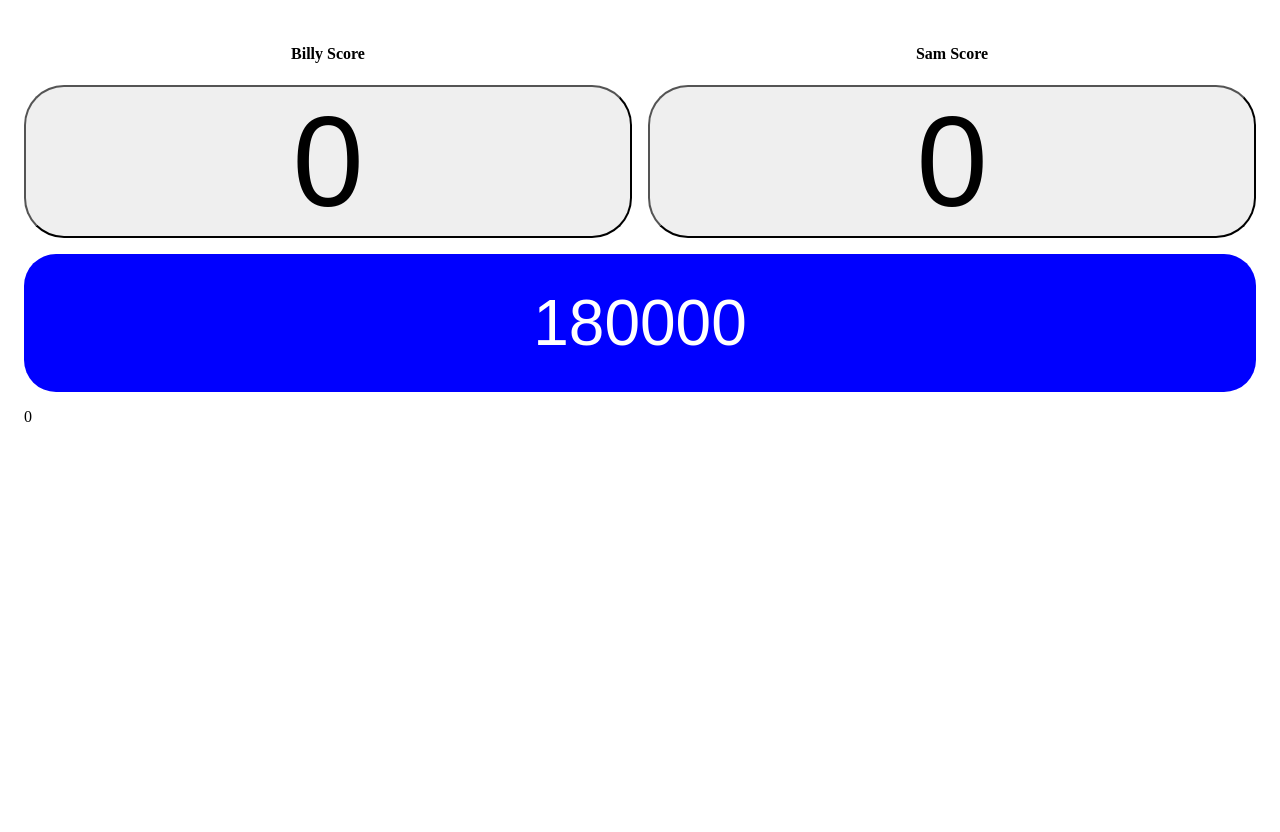
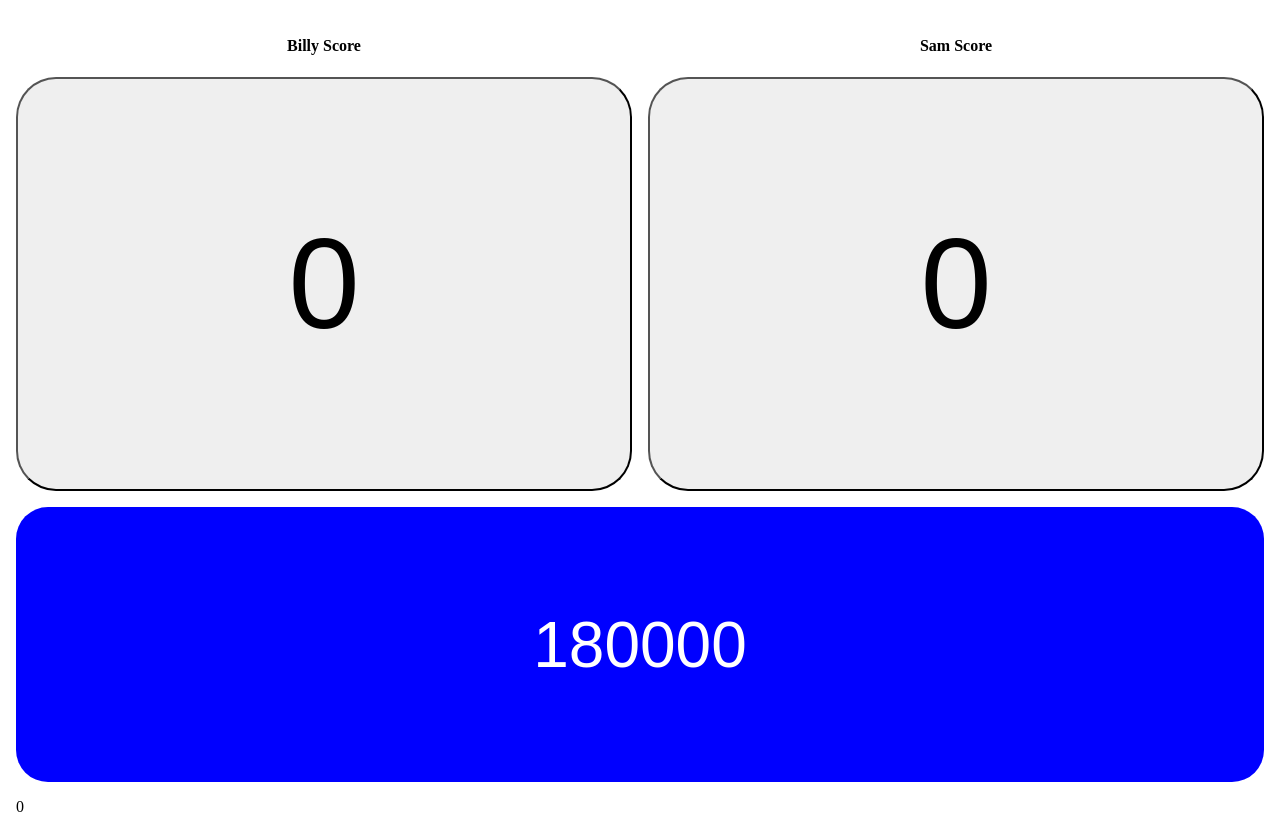
Before and after one commit to mrfett/angular-rxjs-scorekeeper, an Angular app: page / in a window 1280 px wide. Before the commit the page ends 800 px from the top, so only its background shows below. Built offline with nearby package versions, Linux system fonts and the light colour scheme.

Commit message:
updated styles to layout better on different sized screens

```diff
--- a/src/app/bout.ts
+++ b/src/app/bout.ts
@@ -1,6 +1,7 @@
 import { Fencer } from "./fencer";
 
 export class Bout {
+  weapon: string = "foil";
   timeLeft: number = 3 * 60 * 1000;
   status: string = "paused";
   fencerA: Fencer = new Fencer();
--- a/src/app/bout/bout.component.css
+++ b/src/app/bout/bout.component.css
@@ -15,18 +15,18 @@
   color: white;
   border-radius: clamp(0.5rem, 4vmin, 8rem);
   font-size: clamp(1rem, 10vmin, 4rem);
-  flex-basis: 25%;
-  flex-grow: 1;
-  flex-shrink: 1;
 }
 .button.active {
   background-color: green;
 }
 
 .fencers {
+  flex-basis: 50%;
+  flex-grow: 1;
   display: flex;
   flex-direction: row;
   align-items: stretch;
+  justify-content: stretch;
   gap: 1rem;
 }
 
@@ -34,3 +34,9 @@
   flex-basis: 50%;
   flex-shrink: 1;
 }
+
+.timer {
+  flex-basis: 25%;
+  flex-grow: 1;
+  flex-shrink: 1;
+}
--- a/src/app/bout/bout.component.html
+++ b/src/app/bout/bout.component.html
@@ -3,7 +3,7 @@
     <app-fencer param="Fencer Test" [initialFencer]="bout.fencerA"></app-fencer>
     <app-fencer param="Fencer Test" [initialFencer]="bout.fencerB"></app-fencer>
   </div>
-  <button class="button" [ngClass]="bout.status" (click)="toggleStatus(bout)">
+  <button class="button timer" [ngClass]="bout.status" (click)="toggleStatus(bout)">
     {{bout.timeLeft}}
   </button>
 
--- a/src/app/fencer/fencer.component.css
+++ b/src/app/fencer/fencer.component.css
@@ -3,6 +3,7 @@
   flex-direction: column;
   align-items: stretch;
   text-align: center;
+  height: 100%;
 }
 
 .button {
--- a/src/styles.css
+++ b/src/styles.css
@@ -1 +1,9 @@
 /* You can add global styles to this file, and also import other style files */
+html,
+body,
+.app-root,
+.app-bout {
+    height: 100%;
+    padding: 0;
+    margin: 0;
+}
```
Also changed, not shown: 1 other file (tests, documents, lock files or other folders).
